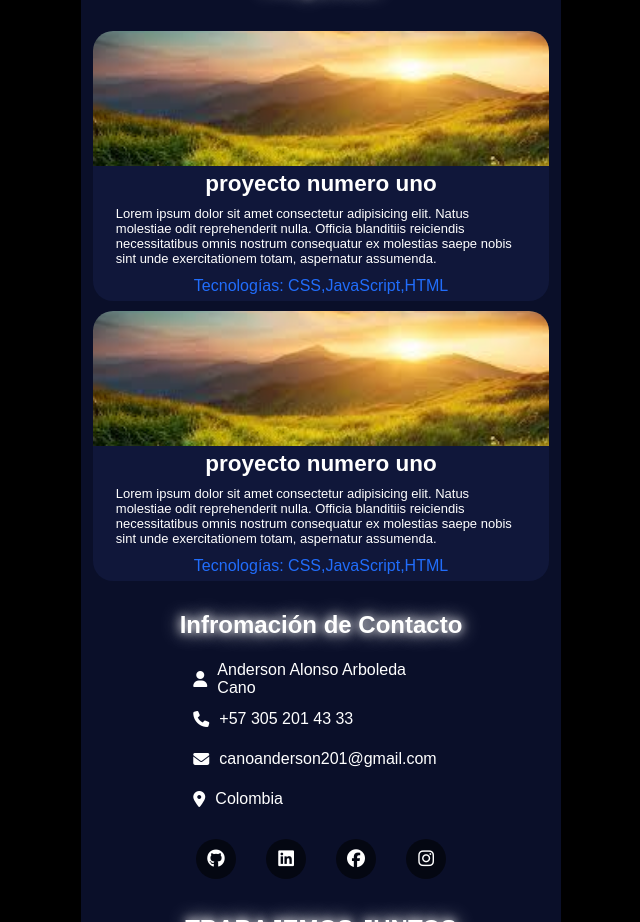
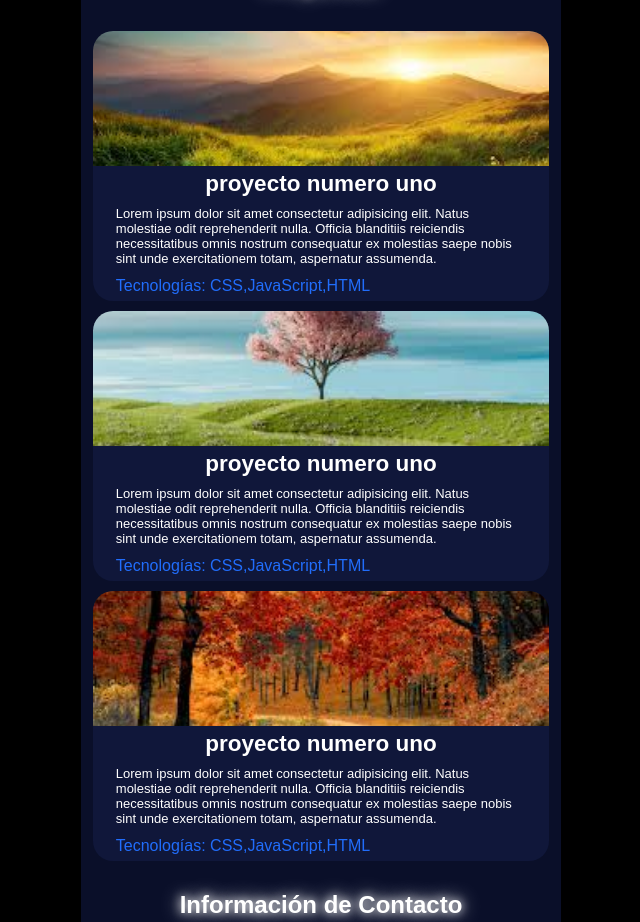
Before and after one commit to cano0102/PORTAFOLIO, a plain HTML site: page PORTAFOLIO/index.html in a window 1280 px wide. Shown: the part 2211-3133 px from the top of the page, without its empty margins (319-959 px from the left). Drawn offline with nearby package versions, Linux system fonts and the light colour scheme.

Commit message:
Agregandp un id a la imagen para que cada contenedor tenga su propia imagen

```diff
--- a/PORTAFOLIO/css/style.css
+++ b/PORTAFOLIO/css/style.css
@@ -715,6 +715,31 @@ Estilos De Descripcion Y Nombres */
 }
 
 
+.imagen-proyecto2{
+  max-width: 480PX;
+  width: 100%;
+  height: 135px;
+  background-image: url(./img/ima2.jpg);
+  background-size: cover;
+  background-repeat: no-repeat;
+  background-position: center;
+  border-top-left-radius: 20px;
+  border-top-right-radius: 20px;
+}
+
+.imagen-proyecto3{
+  max-width: 480PX;
+  width: 100%;
+  height: 135px;
+  background-image: url(./img/ima3.jpg);
+  background-size: cover;
+  background-repeat: no-repeat;
+  background-position: center;
+  border-top-left-radius: 20px;
+  border-top-right-radius: 20px;
+}
+
+
 
 
 .contenido-proyecto{
@@ -753,11 +778,10 @@ Estilos De Descripcion Y Nombres */
 
 .tecnologias-proyecto{
   max-width: 480PX;
-  width: 100%;
+  width: 90%;
   height: 30px;
   color: #216dfb;
   display: flex;
-  justify-content: center;
   align-items: center;
 }
 
@@ -857,6 +881,8 @@ Estilos De Descripcion Y Nombres */
 
 
 
+
+
 .informacion-de-contacto{
   height: 200px;
   width: 100%;
@@ -897,6 +923,11 @@ Estilos De Descripcion Y Nombres */
   flex-direction: row;
   color: white;
   gap: 10px;
+}
+
+
+.contact-item i{
+color: #0099ff;
 }
 
 .redes-sociales-conctacto i {
@@ -963,10 +994,12 @@ input{
 
 textarea{
   width: 95%;
+  height: 50px;
   background-color: rgb(56, 56, 56);
   border-radius: 10px;
   border: solid 1px #00bfff;
   color: white;
+  field-sizing: content;
 
 }
 .boton-formulario{
--- a/PORTAFOLIO/index.html
+++ b/PORTAFOLIO/index.html
@@ -42,7 +42,7 @@
             <a href="index.html#proyecto">Proyectos</a>
           </div>
           <div class="menu-item">
-            <a href="index.html#Contacto-titulo">Contacto</a>
+            <a href="index.html#info2t">Contacto</a>
           </div>
         </nav>
       </header>
@@ -191,7 +191,7 @@
       <div class="trabajemos-juntos">
 
           <div class="titulo-info-contacto">
-            <h2>Infromación de Contacto</h2>
+            <h2 id="info2t">Información de Contacto</h2>
           </div>
 
         <div class="informacion-de-contacto">
--- a/PORTAFOLIO/js/imagenes.json
+++ b/PORTAFOLIO/js/imagenes.json
@@ -2,14 +2,21 @@
   "imagenes": [
     {
 
-
+      "id" : "1",
       "titulo" : "proyecto numero uno ",
       "descripcion": " Lorem ipsum dolor sit amet consectetur adipisicing elit. Natus molestiae odit reprehenderit nulla. Officia blanditiis reiciendis necessitatibus omnis nostrum consequatur ex molestias saepe nobis sint unde exercitationem totam, aspernatur assumenda.",
       "tecnologias": "CSS,JavaScript,HTML"
     },
     {
 
+      "id" : "2",
+      "titulo" : "proyecto numero uno ",
+      "descripcion": " Lorem ipsum dolor sit amet consectetur adipisicing elit. Natus molestiae odit reprehenderit nulla. Officia blanditiis reiciendis necessitatibus omnis nostrum consequatur ex molestias saepe nobis sint unde exercitationem totam, aspernatur assumenda.",
+      "tecnologias": "CSS,JavaScript,HTML"
+    },
+    {
 
+      "id" : "3",
       "titulo" : "proyecto numero uno ",
       "descripcion": " Lorem ipsum dolor sit amet consectetur adipisicing elit. Natus molestiae odit reprehenderit nulla. Officia blanditiis reiciendis necessitatibus omnis nostrum consequatur ex molestias saepe nobis sint unde exercitationem totam, aspernatur assumenda.",
       "tecnologias": "CSS,JavaScript,HTML"
--- a/PORTAFOLIO/js/main.js
+++ b/PORTAFOLIO/js/main.js
@@ -24,7 +24,7 @@ function mostrarProyectos(imagenes) {
         contenedorproyectos.appendChild(proyecto1)
 
         const imagenproyecto1 = document.createElement("div");
-        imagenproyecto1.className = 'imagen-proyecto1';
+        imagenproyecto1.className = `imagen-proyecto${proyecto.id}`;
         proyecto1.appendChild(imagenproyecto1)
 
         const contenidoproyecto = document.createElement("div");
```
